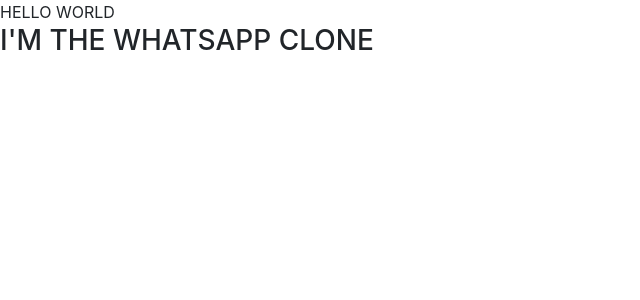
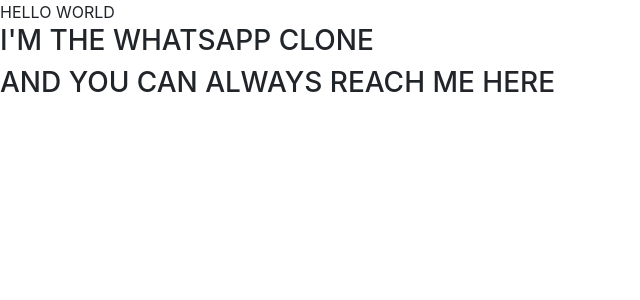
Before and after one commit to AyoTheInspired/inspired-whatsapp, a React (Create React App) app: page / in a window 1280 px wide. Shown: the top 300 px of the page, without its empty margins (0-640 px from the left). Built offline with nearby package versions, Linux system fonts and the light colour scheme.

Commit message:
Change 2

```diff
--- a/src/App.js
+++ b/src/App.js
@@ -6,7 +6,7 @@
 		<div className="App">
 			HELLO WORLD
 			<h3>I'M THE WHATSAPP CLONE</h3>
-			<h3></h3>
+			<h3>AND YOU CAN ALWAYS REACH ME HERE</h3>
 		</div>
 	);
 }
```
